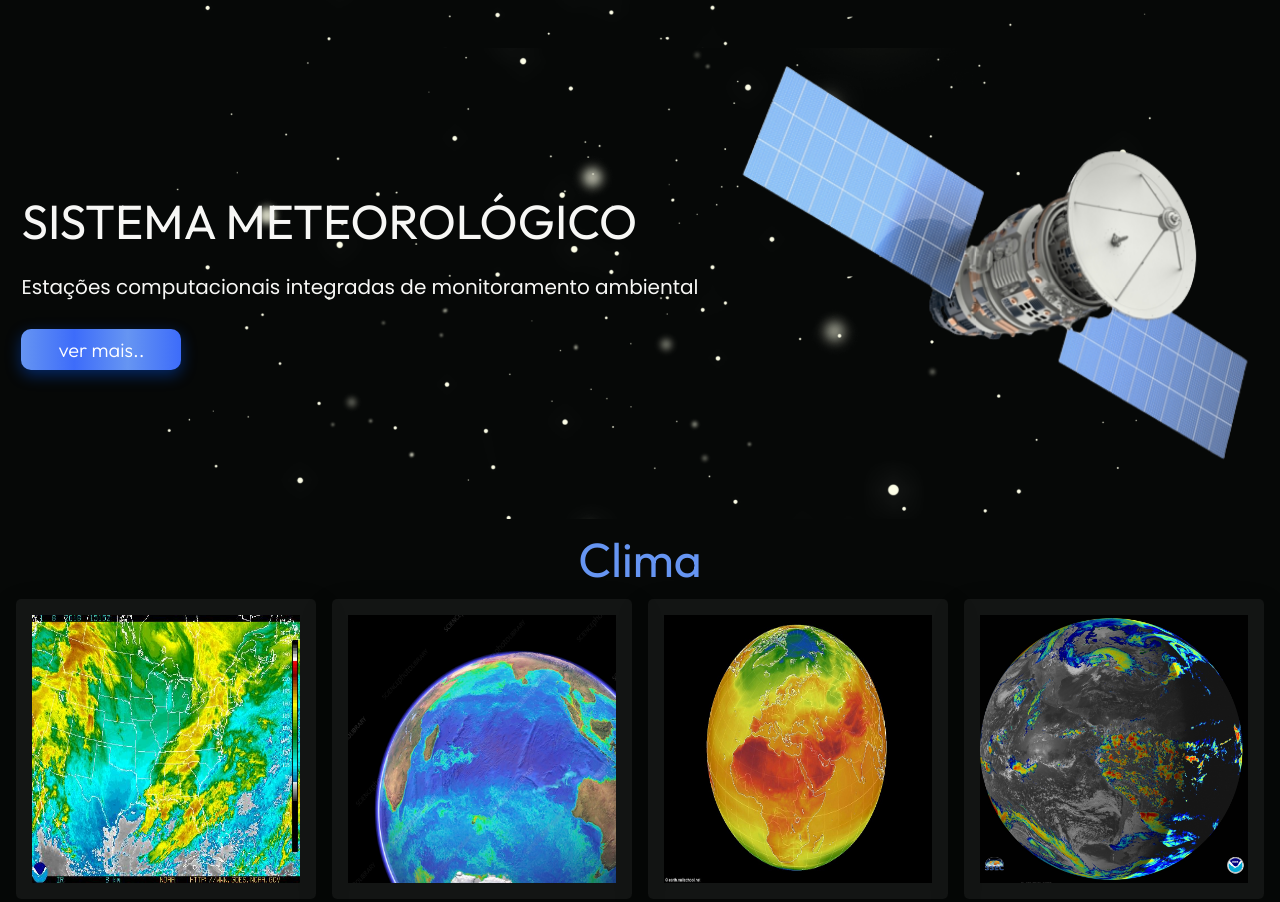
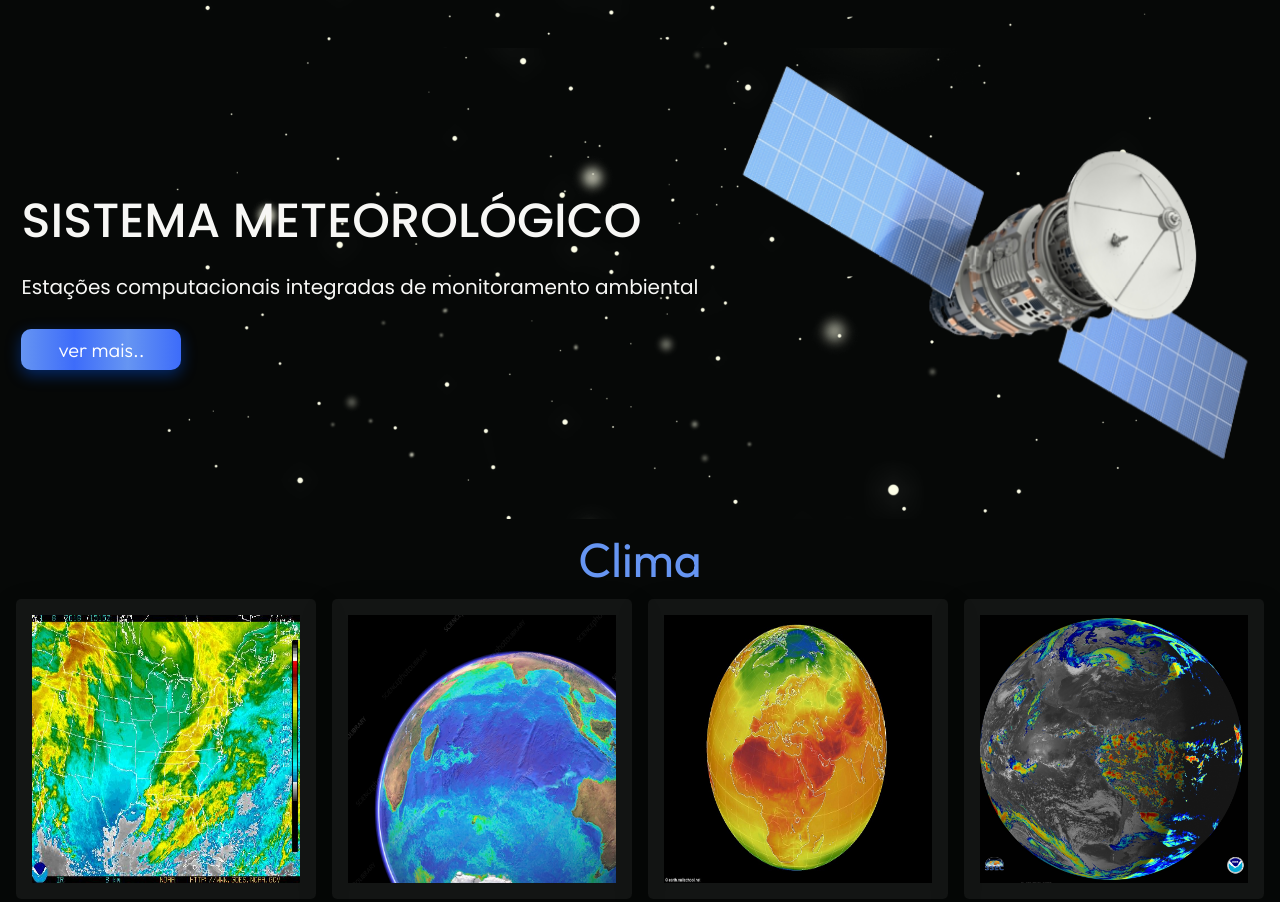
Before and after one commit to WalysonMoura/sistema-meteorologico, a plain HTML site: page index.html in a window 1280 px wide. Shown: the top 902 px of the page. Drawn offline with nearby package versions, Linux system fonts and the light colour scheme; files whose address does not match are found by name.

Commit message:
Update style.css

```diff
--- a/assets/css/style.css
+++ b/assets/css/style.css
@@ -200,8 +200,9 @@ a {
   padding-left: 1rem;
 }
 .c-main_title {
-  font-family: "Outfit", sans-serif;
+  font-family: "Poppins", sans-serif;
   font-size: 3rem;
+  font-weight: 500;
 }
 
 .c-main_describe {
```
